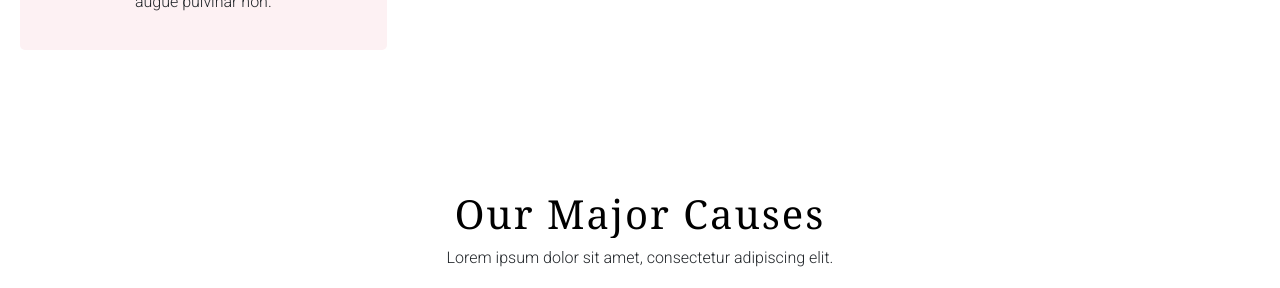
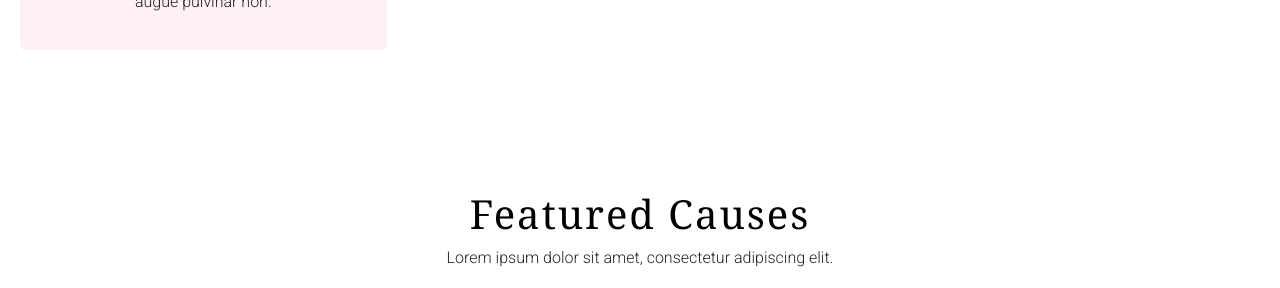
Before and after one commit to Diana-nyamai/CharityFundWebsite, a React (Create React App) app: page / in a window 1280 px wide. Shown: the part 1559-1847 px from the top of the page. Built offline with nearby package versions, Linux system fonts and the light colour scheme.

Commit message:
homepage update

```diff
--- a/src/Pages/HomePage.js
+++ b/src/Pages/HomePage.js
@@ -96,7 +96,7 @@
 
        {/*featured causes*/}
        <div style={{paddingBottom:'2em'}}>
-       <h1 style={{textAlign:'center'}}>Our Major Causes</h1>
+       <h1 style={{textAlign:'center'}}>Featured Causes</h1>
        <p style={{textAlign:'center'}}>Lorem ipsum dolor sit amet, consectetur adipiscing elit.</p>
        </div>
         </main>
```
Also changed, not shown: 1 other file (tests, documents, lock files or other folders).
